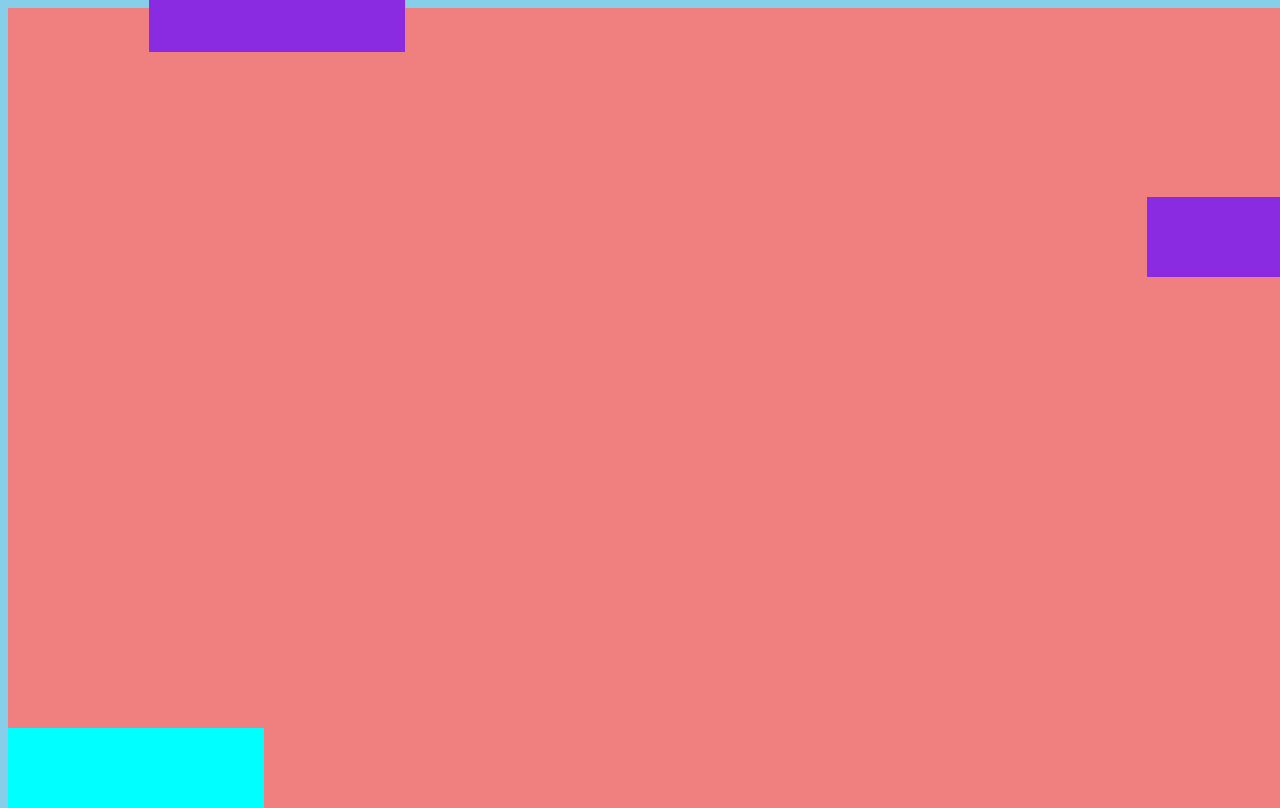
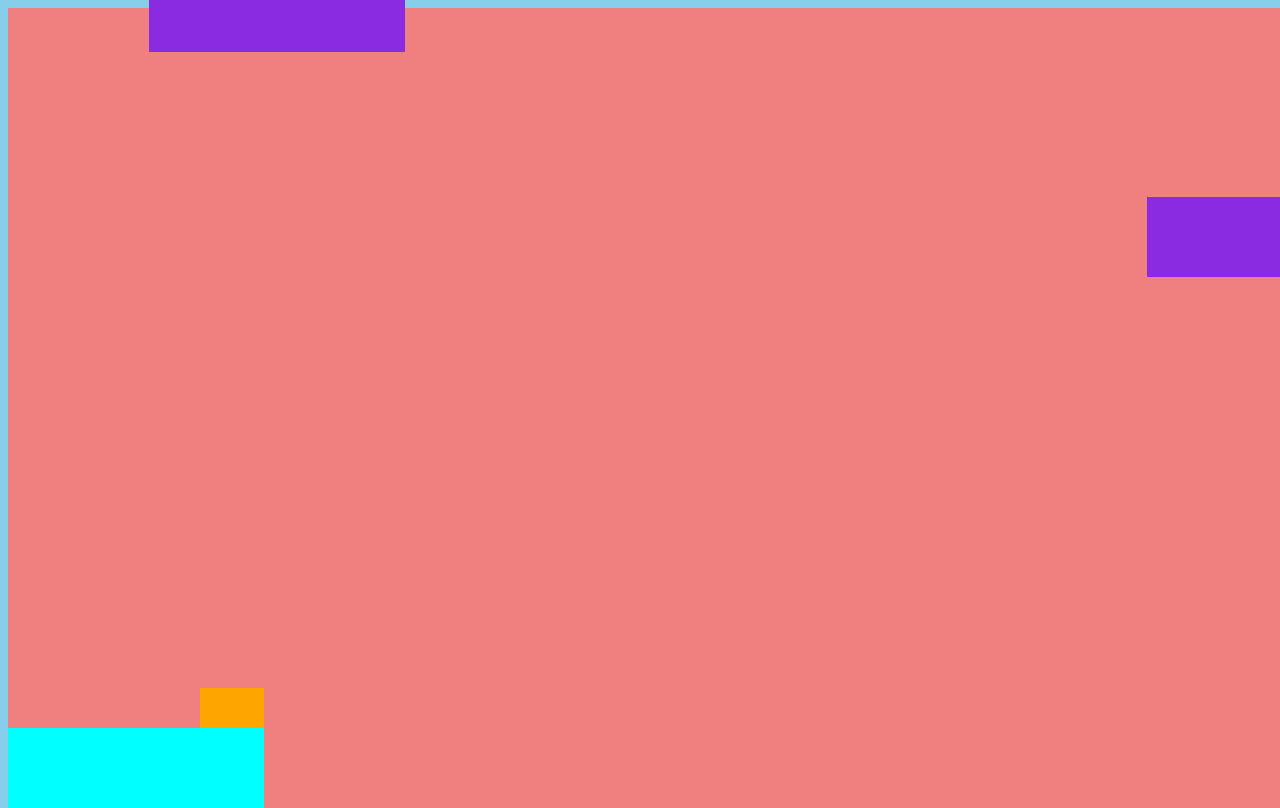
Before and after one commit to maitlandbarton/dumpling-dash-game, a plain HTML site: page index.html in a window 1280 px wide. Shown: the top 808 px of the page. Drawn offline with Linux system fonts and the light colour scheme.

Commit message:
display rewards & set interval to remove rewards

```diff
--- a/css/main.css
+++ b/css/main.css
@@ -24,3 +24,10 @@ body {
     height: 10vh;
     width: 20vw;
 }
+
+.reward {
+    background-color: orange;
+    position: absolute;
+    height: 5vh;
+    width: 5vw;
+}
--- a/js/main.js
+++ b/js/main.js
@@ -62,40 +62,41 @@ class Obstacle {
     this.posX += this.move;
     this.obstacleElm.style.left = this.posX + "vw";
   }
-
-
 }
 
+class Dumpling {
+    constructor() {
+        this.positionX = null;
+        this.positionY = null;
+        this.dumplingElm = null;
+        this.boardElm = document.getElementById("board");
 
-/*
-randomPosition() {
-    let posibility = Math.floor(Math.random() * 4); // 4==> one per each border
+        this.createDumplingElm();
+        this.removeDumplingElm();
+    }
 
-    switch (posibility) {
-      case 0:
-        this.coordXY[0] = Math.random() * (800 - this.width);
-        this.coordXY[1] = -this.height;
-        break;
-      case 1:
-        this.coordXY[0] = Math.random() * (800 - this.width);
-        this.coordXY[1] = 600 + this.height ;
-        break;
-      case 2:
-        this.coordXY[0] = -this.width;
-        this.coordXY[1] = Math.random() * (600 - this.height);
-        break;
-      case 3:
-        this.coordXY[0] = 800 +this.width ;
-        this.coordXY[1] = Math.random() * (600 - this.height);
-        break;
+    // adding a new DOM element
+    createDumplingElm() {
+        this.dumplingElm = document.createElement('div');
+        this.dumplingElm.className = 'reward';
+        this.dumplingElm.style.top = Math.floor(Math.random() * 100) + 'vh';
+        this.dumplingElm.style.left = Math.floor(Math.random() * 100) + 'vw';
+        this.boardElm.appendChild(this.dumplingElm);
     }
-    return this.coordXY; */
+
+    removeDumplingElm() {
+        setInterval(() => {
+            this.dumplingElm.parentNode.removeChild(this.dumplingElm);
+        }, 5000);
+    }
+}
 
 
 class Game {
   constructor() {
     this.player = null;
     this.obstaclesArr = [];
+    this.dumplingsArr = [];
   }
   start() {
     this.player = new Player();
@@ -115,6 +116,11 @@ class Game {
             obstacleInstance.moveObstacle();
         });
     }, 100);
+
+    setInterval(() => {
+        const newDumpling = new Dumpling();
+        this.dumplingsArr.push(newDumpling);
+    }, 3000);
   }
 
   attachEventListeners() {
```
